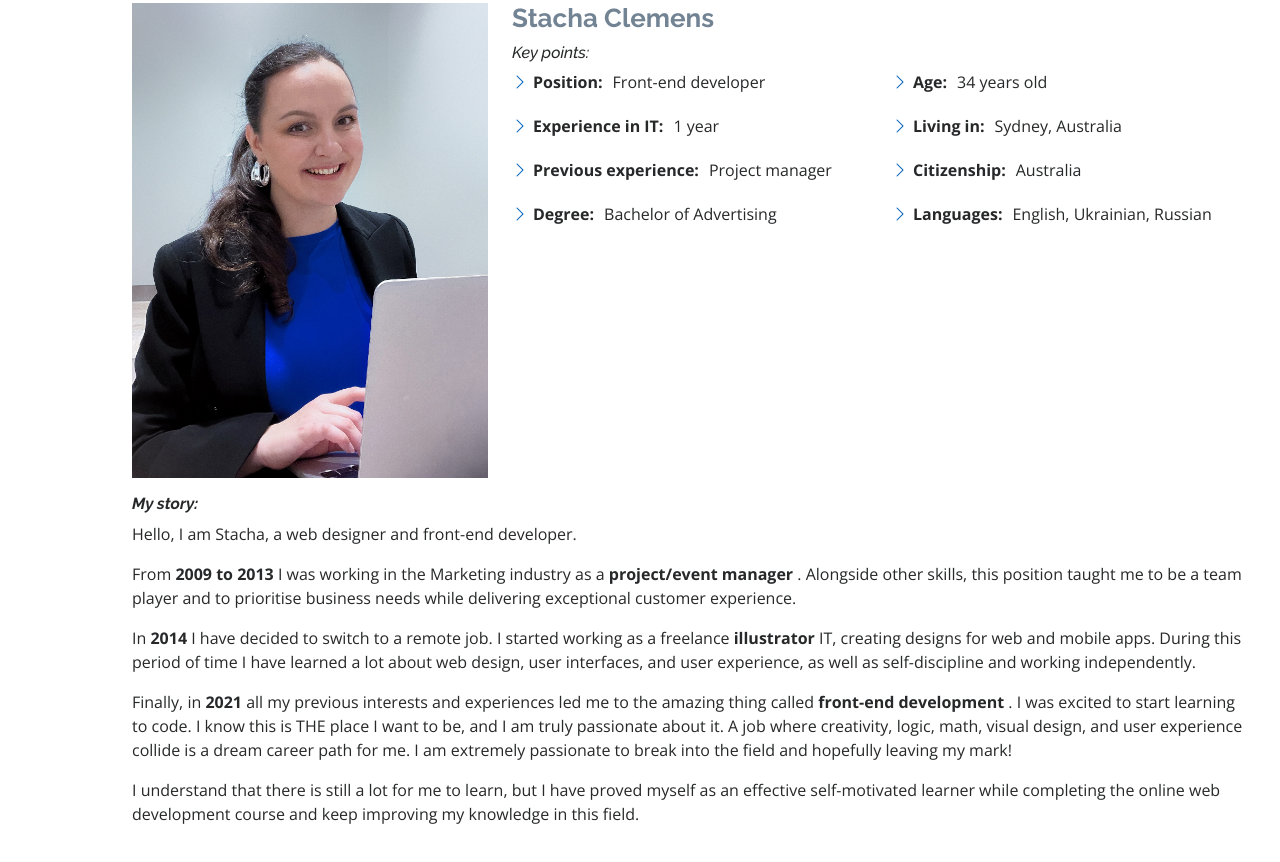
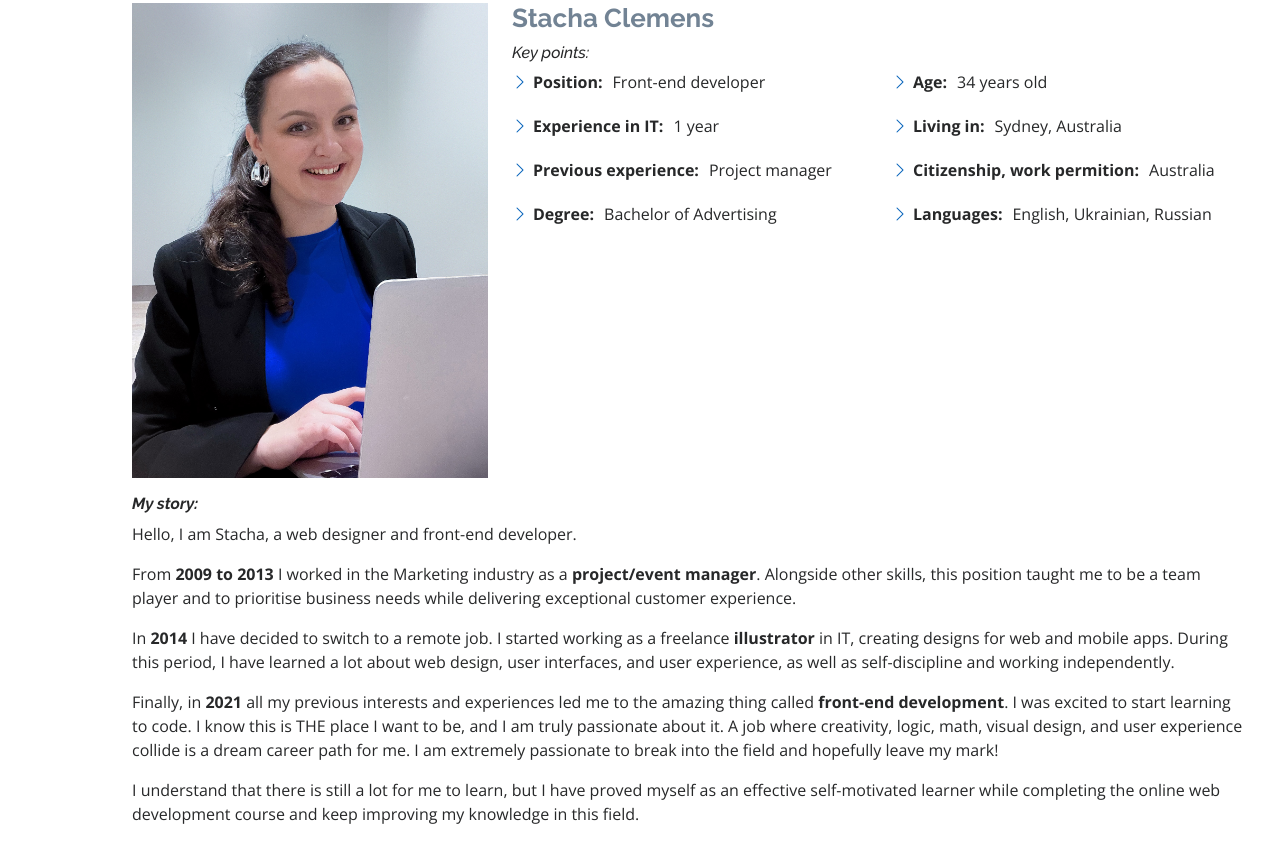
Before and after one commit to Stachacl/portfolio, a website: page index.html in a window 1280 px wide. Shown: the part 965-1827 px from the top of the page. Drawn offline with nearby package versions, Linux system fonts and the light colour scheme; a script that the page names is missing.

Commit message:
changes in  bio

```diff
--- a/index.html
+++ b/index.html
@@ -161,7 +161,7 @@
                     </li>
                     <li>
                       <i class="bi bi-chevron-right"></i>
-                      <strong>Citizenship:</strong> <span>Australia</span>
+                      <strong>Citizenship, work permition:</strong> <span>Australia</span>
                     </li>
                     <li>
                       <i class="bi bi-chevron-right"></i>
@@ -178,9 +178,9 @@
             <h6 class="fst-italic fw-bold">My story:</h6>
             <p>Hello, I am Stacha, a web designer and front-end developer.</p>
             <p>
-              From <span class="fw-bold"> 2009 to 2013 </span> I was working in
+              From <span class="fw-bold"> 2009 to 2013 </span> I worked in
               the Marketing industry as a
-              <span class="fw-bold"> project/event manager </span>. Alongside
+              <span class="fw-bold"> project/event manager</span>. Alongside
               other skills, this position taught me to be a team player and to
               prioritise business needs while delivering exceptional customer
               experience.
@@ -188,20 +188,20 @@
             <p>
               In <span class="fw-bold"> 2014</span> I have decided to switch to
               a remote job. I started working as a freelance
-              <span class="fw-bold"> illustrator </span> IT, creating designs
-              for web and mobile apps. During this period of time I have learned
+              <span class="fw-bold"> illustrator</span> in IT, creating designs
+              for web and mobile apps. During this period, I have learned
               a lot about web design, user interfaces, and user experience, as
               well as self-discipline and working independently.
             </p>
             <p>
               Finally, in <span class="fw-bold"> 2021 </span> all my previous
               interests and experiences led me to the amazing thing called
-              <span class="fw-bold"> front-end development </span>. I was
+              <span class="fw-bold"> front-end development</span>. I was
               excited to start learning to code. I know this is THE place I want
               to be, and I am truly passionate about it. A job where creativity,
               logic, math, visual design, and user experience collide is a dream
               career path for me. I am extremely passionate to break into the
-              field and hopefully leaving my mark!
+              field and hopefully leave my mark!
             </p>
             <p>
               I understand that there is still a lot for me to learn, but I have
```
